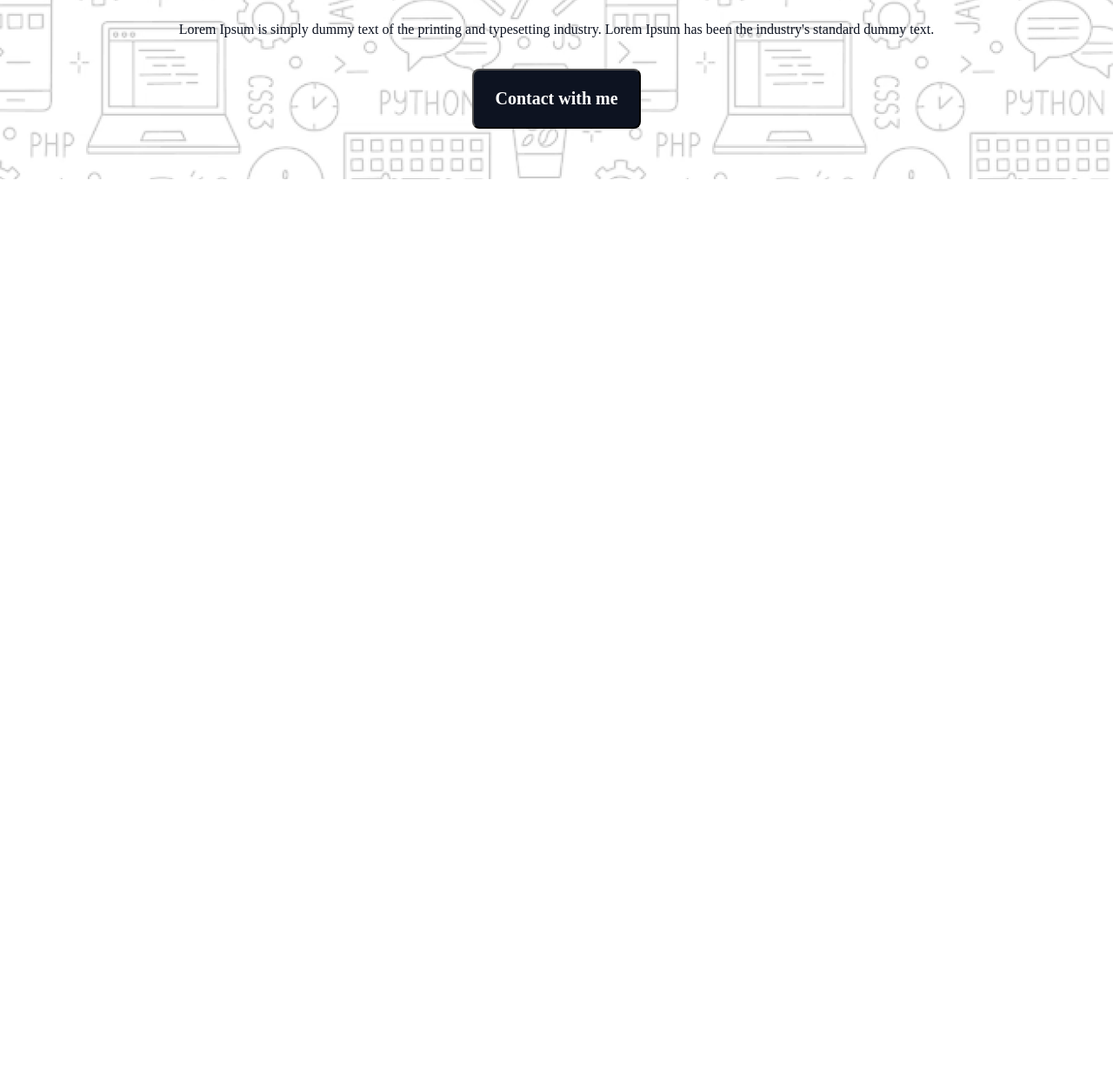
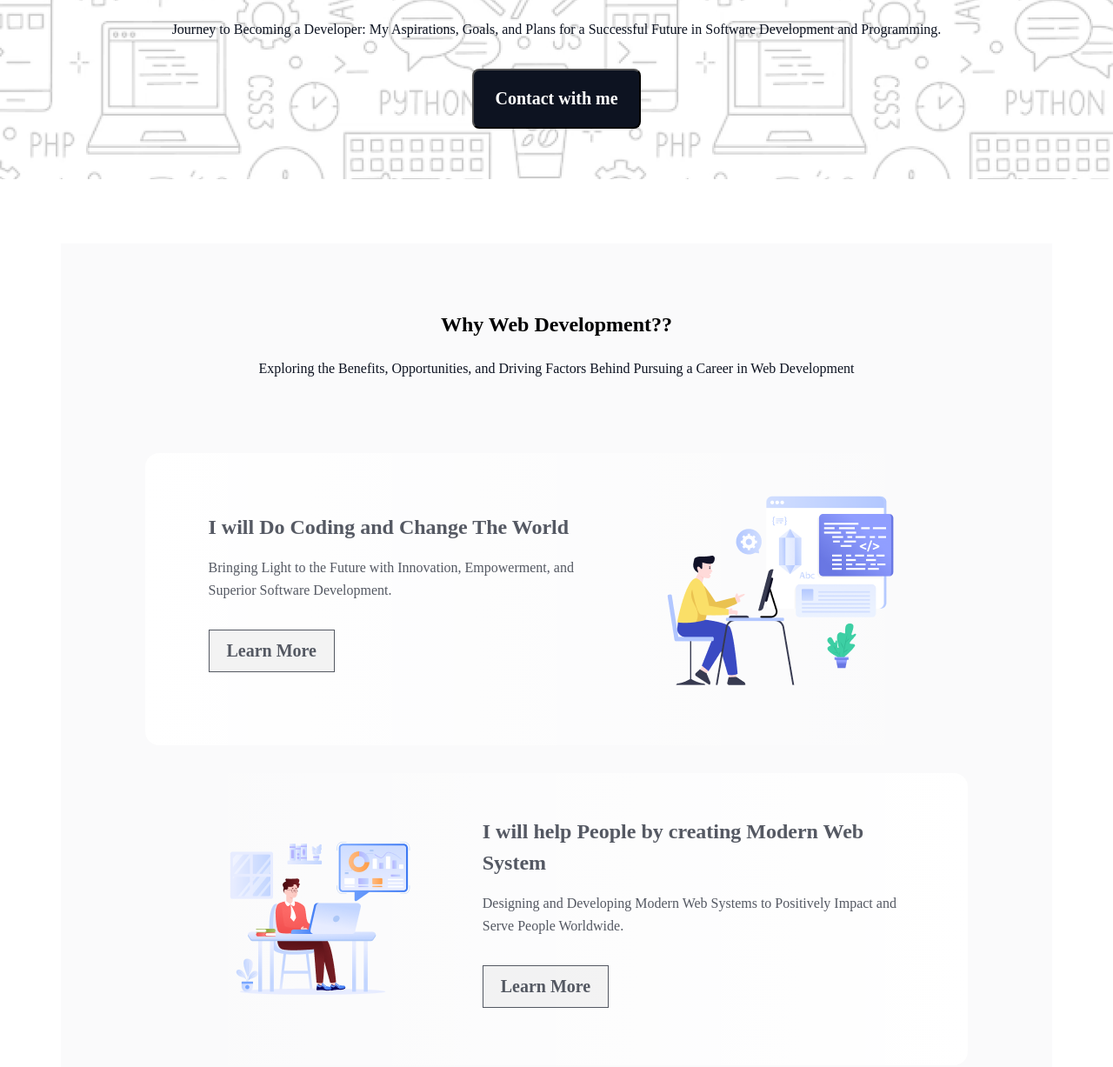
Before and after one commit to Hasinur3813/assignment-01, a plain HTML site: page index.html in a window 1280 px wide. Shown: the part 585-1812 px from the top of the page at 87% size. Before the commit the page ends 800 px from the top, so only its background shows below. Drawn offline with Linux system fonts and the light colour scheme; a web font is replaced by a local one.

Commit message:
coding-aspirations-section is added

```diff
--- a/assets/css/style.css
+++ b/assets/css/style.css
@@ -9,7 +9,7 @@
   font-family: "Azeret Mono";
 }
 .container {
-  width: 1140px;
+  max-width: 1140px;
   margin: 0 auto;
 }
 
@@ -28,6 +28,7 @@
   line-height: 26px;
   letter-spacing: 0%;
   text-align: center;
+  margin-top: 24px !important;
 }
 
 /* navbar starts here */
@@ -58,7 +59,9 @@
   border-radius: 8px;
   opacity: 0.8;
 }
-
+.navbar .navbar-content button:hover {
+  cursor: pointer;
+}
 /* banner section starts here */
 
 .banner-section {
@@ -97,9 +100,9 @@
 .banner-section .banner-content button {
   border-radius: 8px;
   background: rgb(13, 19, 33);
-  padding: 21px 24px 21px 24px;
 }
 .banner-section .banner-content button a {
+  display: inline-block;
   color: rgb(255, 255, 255);
   font-size: 20px;
   font-weight: 600;
@@ -107,4 +110,89 @@
   letter-spacing: 0%;
   text-align: center;
   text-decoration: none;
+  padding: 21px 24px 21px 24px;
 }
+
+/* main section starts here */
+.coding-aspirations-section {
+  margin-top: 74px;
+  background-color: #fafafb;
+  height: 1392px;
+  display: flex;
+  justify-content: center;
+  align-items: center;
+}
+.coding-aspirations-section .coding-aspirations-content {
+  width: 946px;
+  height: 1233px;
+}
+.coding-aspirations-content .heading-content {
+  margin: 0 auto;
+  text-align: center;
+  width: 852px;
+  margin-bottom: 84px;
+}
+.coding-aspirations-content .cards-container .card {
+  display: flex;
+  justify-content: space-around;
+  align-items: center;
+  width: 100%;
+  height: 336px;
+  padding: 48px;
+  border-radius: 16px;
+  margin-bottom: 32px;
+  background: linear-gradient(
+    90deg,
+    rgb(255, 255, 255),
+    rgba(255, 255, 255, 0) 100%
+  );
+}
+.coding-aspirations-section .cards-container .card:nth-child(2) {
+  background: linear-gradient(
+    270deg,
+    rgb(255, 255, 255),
+    rgba(255, 255, 255, 0) 100%
+  );
+}
+.cards-container .card img {
+  width: 214.17;
+  height: 240px;
+}
+
+.cards-container .card .text-content {
+  width: 477px;
+}
+.cards-container .card h3 {
+  color: rgba(13, 19, 33, 0.7);
+  font-size: 24px;
+  font-weight: 700;
+  line-height: 36px;
+  letter-spacing: 0%;
+  text-align: left;
+  margin: 16px 0px;
+}
+.cards-container .card p {
+  color: rgb(13, 19, 33);
+  font-size: 16px;
+  font-weight: 400;
+  line-height: 26px;
+  letter-spacing: 0%;
+  text-align: left;
+  opacity: 0.7;
+}
+.cards-container .card button {
+  margin: 32px 0px;
+  border: 1px solid rgb(13, 19, 33);
+  opacity: 0.7;
+}
+.cards-container .card button a {
+  display: inline-block;
+  text-decoration: none;
+  color: rgb(13, 19, 33);
+  font-size: 20px;
+  font-weight: 600;
+  line-height: 23px;
+  letter-spacing: 0%;
+  text-align: center;
+  padding: 12px 20px 12px 20px;
+}
--- a/index.html
+++ b/index.html
@@ -24,8 +24,8 @@
         <img src="./assets/images/Group.png" alt="banner-img" />
         <h1>"In the near future, I hope to become a Developer."</h1>
         <p class="section-title" style="margin-bottom: 32px">
-          Lorem Ipsum is simply dummy text of the printing and typesetting
-          industry. Lorem Ipsum has been the industry's standard dummy text.
+          Journey to Becoming a Developer: My Aspirations, Goals, and Plans for
+          a Successful Future in Software Development and Programming.
         </p>
         <button type="button">
           <a href="#footer-section">Contact with me</a>
@@ -33,5 +33,62 @@
       </div>
     </header>
     <!-- header/banner section ends here -->
+
+    <!-- main section starts here -->
+    <main>
+      <section class="coding-aspirations-section container">
+        <div class="coding-aspirations-content">
+          <div class="heading-content">
+            <h1 class="setction-heading">Why Web Development??</h1>
+            <p class="section-title">
+              Exploring the Benefits, Opportunities, and Driving Factors Behind
+              Pursuing a Career in Web Development
+            </p>
+          </div>
+
+          <div class="cards-container">
+            <div class="card">
+              <div class="text-content">
+                <h3>I will Do Coding and Change The World</h3>
+                <p>
+                  Bringing Light to the Future with Innovation, Empowerment, and
+                  Superior Software Development.
+                </p>
+                <button type="button"><a href="#">Learn More</a></button>
+              </div>
+              <div class="img-content">
+                <img src="./assets/images/Layer_1.png" alt="Layer_1.png" />
+              </div>
+            </div>
+            <div class="card">
+              <div class="img-content">
+                <img src="./assets/images/Group 3.png" alt="group_3.png" />
+              </div>
+              <div class="text-content">
+                <h3>I will help People by creating Modern Web System</h3>
+                <p>
+                  Designing and Developing Modern Web Systems to Positively
+                  Impact and Serve People Worldwide.
+                </p>
+                <button type="button"><a href="#">Learn More</a></button>
+              </div>
+            </div>
+            <div class="card">
+              <div class="text-content">
+                <h3>I will Do Coding and Change The World</h3>
+                <p>
+                  Bringing Light to the Future with Innovation, Empowerment, and
+                  Superior Software Development.
+                </p>
+                <button type="button"><a href="#">Learn More</a></button>
+              </div>
+              <div class="img-content">
+                <img src="./assets/images/Group 4.png" alt="group_4.png" />
+              </div>
+            </div>
+          </div>
+        </div>
+      </section>
+    </main>
   </body>
 </html>
```
